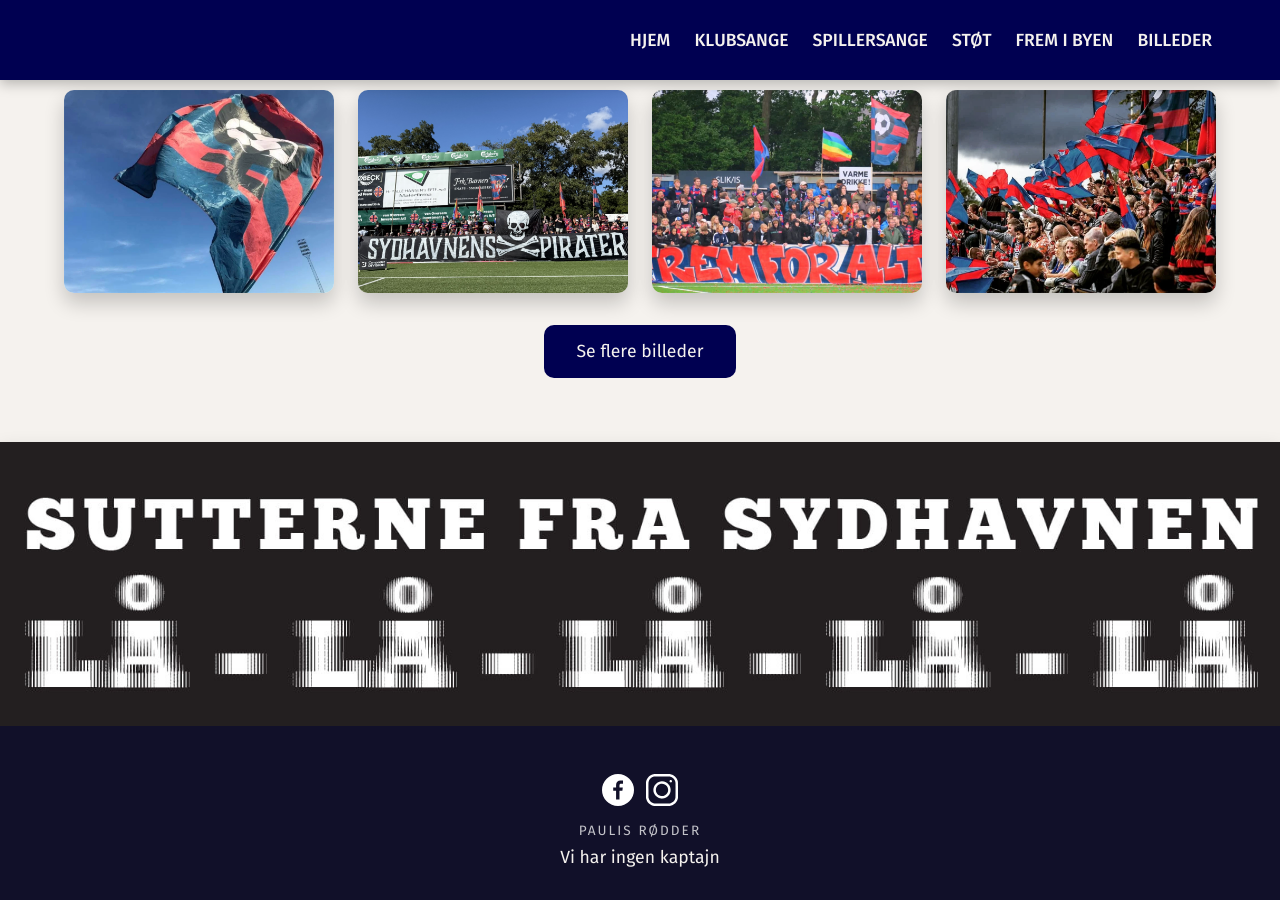
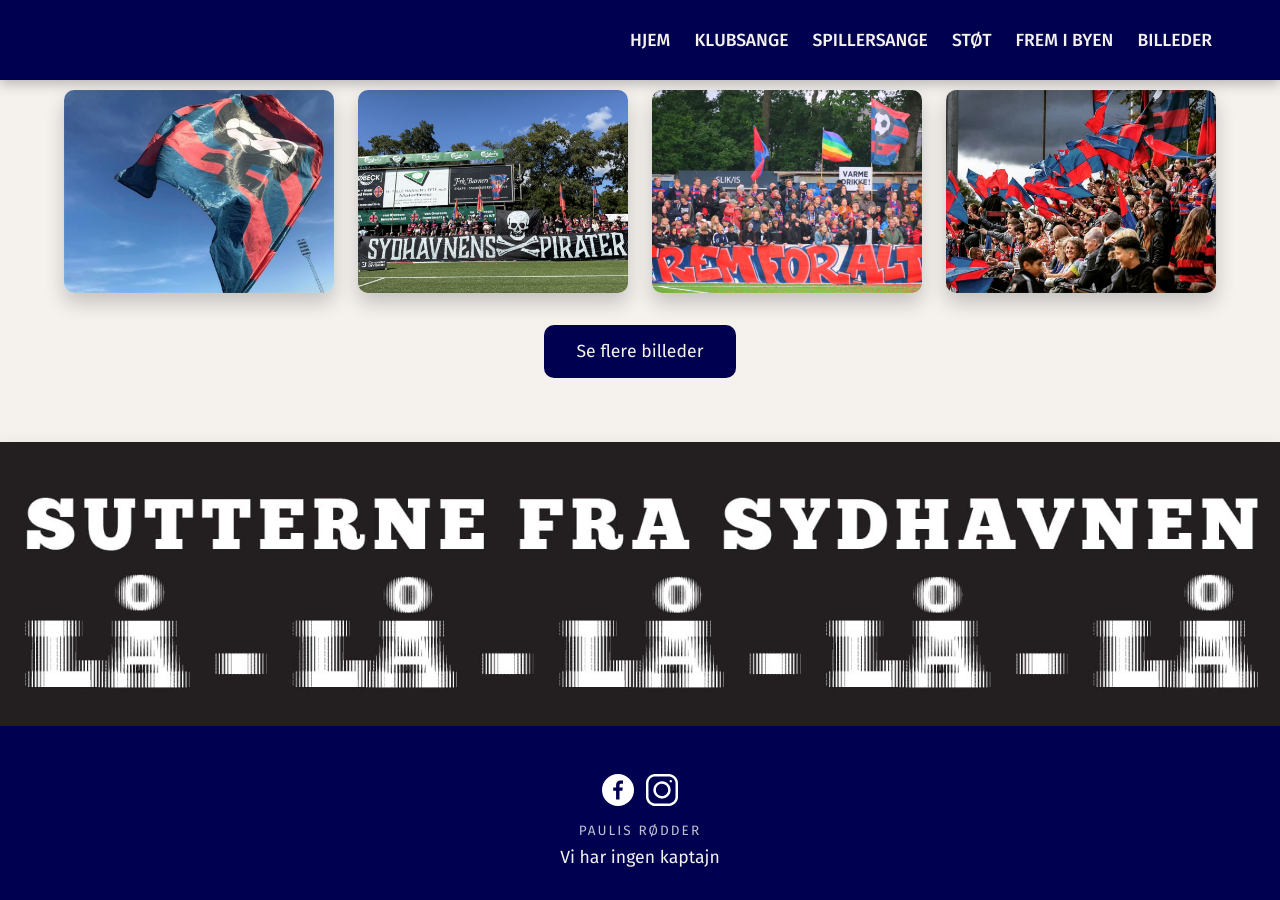
Before and after one commit to paulisrodder/paulisrodder.github.io, a Jekyll site: the page built from index.html, in a window 1280 px wide and 900 px high, scrolled down 1571 px. Built offline with Jekyll 4.4.1, drawn with Linux system fonts in a browser that asks for light colours.

Commit message:
Adjusted the blue color

```diff
--- a/assets/css/style.css
+++ b/assets/css/style.css
@@ -520,7 +520,7 @@ body.layout-page {
 
 /* Footer */
 .site-footer {
-  background: #111029;
+  background: var(--blue);
   color: var(--offwhite);
   padding-top: 3rem;
 }
@@ -558,7 +558,7 @@ body.layout-page {
   outline: none;
   box-shadow:
     0 0 0 3px var(--offwhite),
-    0 0 0 6px rgba(0, 0, 0, 0.35);
+    0 0 0 6px var(--blue);
 }
 .footer__social img {
   width: 32px;
@@ -603,7 +603,7 @@ body.layout-page {
     right: 0;
     bottom: 0;
     width: min(240px, 70vw);
-    background: rgba(0, 0, 81, 0.97);
+    background: var(--blue);
     flex-direction: column;
     align-items: flex-start;
     gap: 1.5rem;
```
